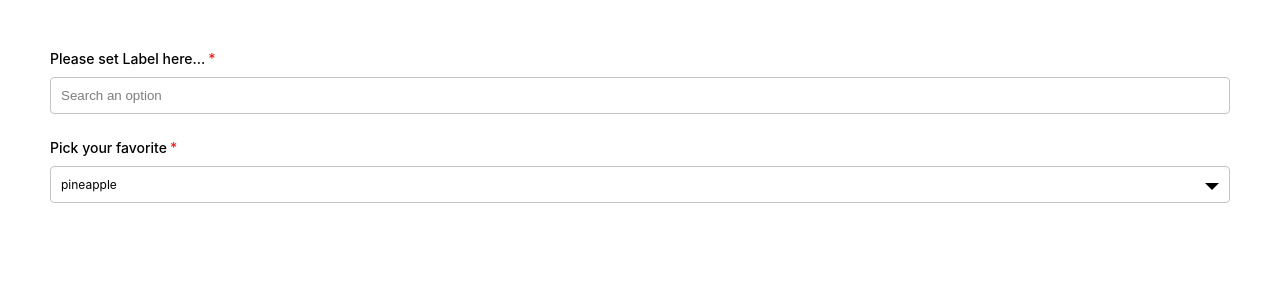
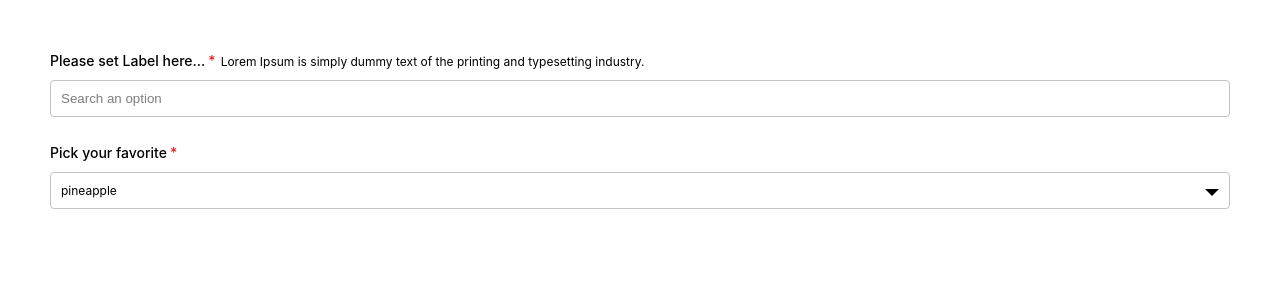
Before and after one commit to letenote/dynamic-form-and-validation, a React (Create React App) app: page / in a window 1280 px wide. Shown: the top 300 px of the page. Built offline with nearby package versions, Linux system fonts and the light colour scheme.

Commit message:
add sub label in Select - Autocomplete Component

```diff
--- a/src/components/form/autocomplete/Body.js
+++ b/src/components/form/autocomplete/Body.js
@@ -55,9 +55,12 @@ const Body = ({
         marginBottom: "25px",
       }}
     >
-      <label className={required ? "label-required" : null} htmlFor={"text"}>
-        {label}
-      </label>
+      <div className={'label-group'}>
+        <label className={required ? "label-required" : null} htmlFor={"text"}>
+          {label}
+        </label>
+        <span className={'sublabel'}>Lorem Ipsum is simply dummy text of the printing and typesetting industry.</span>
+      </div>
       <div
         className={`autocomplete-container`}
       >
--- a/src/components/form/select/Body.js
+++ b/src/components/form/select/Body.js
@@ -6,6 +6,7 @@ import useOnClickOutside from '../../../helper/useOnClickOutside';
 const { SelectContext } = SelectOptionsContext;
 const Body = ({
   label = "Please Set Label ..",
+  sublabel = '',
   id = 'set Id here...',
   name = 'set Name here...',
   disable = false,
@@ -34,7 +35,14 @@ const Body = ({
   const isPlaceholder = value.length === 0
   return (
     <div style={{ display: "flex", flexDirection: "column", marginBottom: 25 }}>
-      <label className={required ? "label-required" : null} for={type}>{label}</label>
+      <div className={'label-group'}>
+        <label className={required ? "label-required" : null} htmlFor={type}>{label}</label>
+        {
+          sublabel.length > 0 && (
+            <span className={'sublabel'}>{sublabel}</span>
+          )
+        }
+      </div>
       <div
         ref={selectListRef}
         className={`select-container ${disable ? 'select-is-disabled' : ''} ${showError ? 'select-error-validation' : ''} ${showList ? 'select-is-active' : ''} `}
--- a/src/index.css
+++ b/src/index.css
@@ -53,14 +53,22 @@ code {
 
 label {
   font-size: 14px;
+  font-weight: 500;
+}
+
+.label-group {
   margin-bottom: 10px;
-  font-weight: 500;
 }
 
 label.label-required::after {
   content: "*";
   margin-left: 3px;
   color: #ec1d1d;
+}
+
+.sublabel {
+  font-size: 12px;
+  margin-left: 5px;
 }
 
 input {
```
